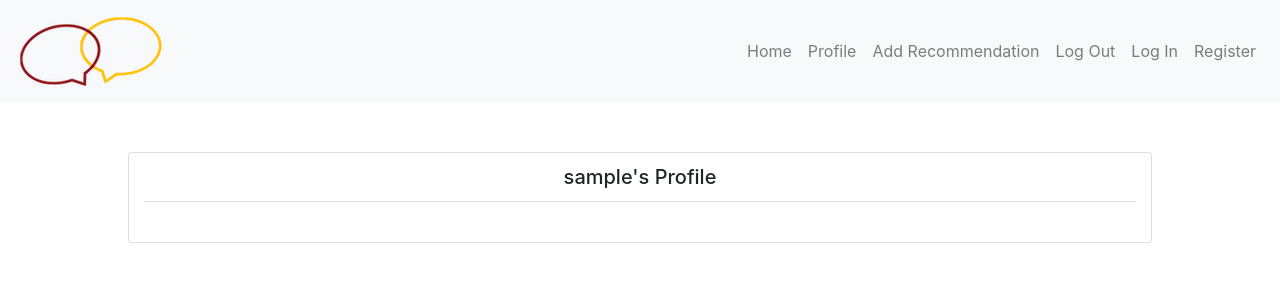
After one commit to DonnaIB/surround_yourself_with_spanish, a Flask app: a page that uses templates/base.html in a window 1280 px wide. The commit adds this page. Shown: the top 300 px of the page. Run offline with Flask 2, Linux system fonts and the light colour scheme; the visitor is signed in with stand-in values (Sample User, id 1); a database or web service that is not in the repository returns one stand-in record (values such as "Sample title"); some libraries are stand-ins or nearby versions.

Commit message:
Add User Profile

```diff
--- a/app.py
+++ b/app.py
@@ -22,9 +22,7 @@ mongo = PyMongo(app)
 @app.route("/get_recommendations")
 def get_recommendations():
     recommendations = mongo.db.recommendations.find()
-    return render_template("recommendations.html",
-    recommendations=recommendations)
-
+    return render_template("recommendations.html", recommendations=recommendations)
 
  # register a new user
 @app.route("/register", methods=["GET", "POST"])
@@ -38,8 +36,8 @@ def register():
             flash("Username already exist. Please chose another username")
             return redirect(url_for("register"))
 
-         # check if email already exists in db
-        existing_email = mongo.db.users.find_one(
+            # check if email already exists in db
+            existing_email = mongo.db.users.find_one(
             {"email": request.form.get("email").lower()})
 
         if existing_email:
@@ -58,6 +56,7 @@ def register():
         # session cookie for new user
         session["user"] = request.form.get("username").lower()
         flash("Congratulations! You are now registered.")
+        return redirect(url_for("profile", username=session["user"]))
     return render_template("register.html")
 
 
@@ -73,7 +72,8 @@ def login():
             if check_password_hash(
                 existing_user["password"], request.form.get("password")):
                 session["user"] = request.form.get("username").lower()
-                flash("Hello!")
+                return redirect(url_for("profile", username=session["user"]))
+
             else:
                 # invalid password match
                 flash("Incorrect Username and/or Password")
@@ -87,6 +87,13 @@ def login():
     return render_template("login.html")
 
 
+@app.route("/profile/<username>", methods=["GET", "POST"])
+def profile(username):
+    username = mongo.db.users.find_one(
+        {"username": session["user"]})["username"]
+    return render_template("profile.html", username=username)
+
+
 if __name__ == "__main__":
     app.run(host=os.environ.get("IP"),
             port=int(os.environ.get("PORT")),
--- a/templates/base.html
+++ b/templates/base.html
@@ -1,10 +1,11 @@
 <!DOCTYPE html>
 <html lang="en">
+
 <head>
     <meta charset="UTF-8">
     <meta name="viewport" content="width=device-width, initial-scale=1.0">
     <meta http-equiv="X-UA-Compatible" content="ie=edge">
-<meta name="Description" content="Enter your description here"/>
+    <meta name="Description" content="Enter your description here" />
     <link rel="stylesheet" href="https://cdnjs.cloudflare.com/ajax/libs/twitter-bootstrap/4.6.0/css/bootstrap.min.css">
     <link rel="stylesheet" href="https://cdnjs.cloudflare.com/ajax/libs/font-awesome/5.15.2/css/all.min.css">
     <link rel="stylesheet" href="{{ url_for('static', filename='css/style.css') }}" type="text/css">
@@ -12,11 +13,13 @@
     {% endblock %}
     <title>Surround Yourself with Spanish</title>
 </head>
+
 <body>
     <header>
         <!-- Nav -->
         <nav class="navbar navbar-expand-lg navbar-light bg-light">
-            <a class="navbar-brand" href="{{ url_for('get_recommendations') }}"><img src="static/images/logo.png" alt="Logo Image" /></a>
+            <a class="navbar-brand" href="{{ url_for('get_recommendations') }}"><img
+                    src="{{ url_for ('static', filename='images/logo.png') }}" alt="Logo Image" /></a>
             <button class="navbar-toggler" type="button" data-toggle="collapse" data-target="#navbarSupportedContent"
                 aria-controls="navbarSupportedContent" aria-expanded="false" aria-label="Toggle navigation">
                 <span class="navbar-toggler-icon"></span>
@@ -24,11 +27,12 @@
 
             <div class="collapse navbar-collapse" id="navbarSupportedContent">
                 <ul class="navbar-nav ml-auto">
-                    <li class="nav-item active">
-                        <a class="nav-link" href="{{ url_for('get_recommendations') }}">Home<span class="sr-only">(current)</span></a>
+                    <li class="nav-item">
+                        <a class="nav-link" href="{{ url_for('get_recommendations') }}">Home<span
+                                class="sr-only">(current)</span></a>
                     </li>
                     <li class="nav-item">
-                        <a class="nav-link" href="">Profile</a>
+                        <a class="nav-link" href="{{ url_for('profile', username=session['user']) }}">Profile</a>
                     </li>
                     <li class="nav-item">
                         <a class="nav-link" href="">Add Recommendation</a>
@@ -76,4 +80,5 @@
     {% block scripts %}
     {% endblock %}
 </body>
+
 </html>
--- /dev/null
+++ b/templates/profile.html
@@ -0,0 +1,12 @@
+{% extends "base.html" %}
+{% block content %}
+
+
+<div class="card container">
+    <h5 class="card-header text-center">{{ username }}'s Profile</h5>
+    <div class="card-body">
+
+    </div>
+</div>
+
+{% endblock %}
```
Lines whose indentation alone changed are shown as unchanged.
